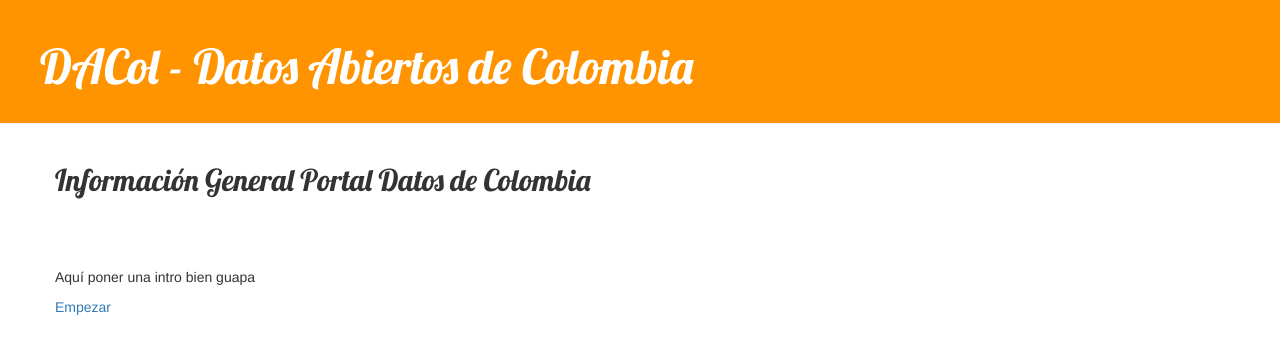
After one commit to dacolcode/portal, a Django app: template dacolweb/templates/portal/dataset_intro.html in a window 1280 px wide. The commit adds this page. Shown: the top 354 px of the page. Run offline with Django 3.2, Linux system fonts and the light colour scheme; the template is opened without the code that fills it, so the values that code supplies are empty; some libraries are stand-ins or nearby versions.

Commit message:
Se agrega página intro

```diff
--- a/dacolweb/templates/portal/dataset_general.html
+++ b/dacolweb/templates/portal/dataset_general.html
@@ -17,6 +17,7 @@
   {{ otro.timings}}
 </pre>
 
+
 <table class="table">
 {% for key in otro.results %}
   <tr>
@@ -33,4 +34,5 @@
 {% endfor %}
 </table>
 
+
 {% endblock %}
--- /dev/null
+++ b/dacolweb/templates/portal/dataset_intro.html
@@ -0,0 +1,14 @@
+{% extends 'portal/base.html' %}
+
+{% block content %}
+<div class="post">
+<h2>
+  Información General Portal Datos de Colombia
+</h2>
+
+</div>
+<p>Aquí poner una intro bien guapa</p>
+<a href="{% url 'dataset_general'%}">Empezar</a>
+
+
+{% endblock %}
--- a/dacolweb/urls.py
+++ b/dacolweb/urls.py
@@ -2,6 +2,7 @@ from django.urls import path
 from . import views
 
 urlpatterns = [
-    path('', views.dataset_general, name='dataset_general'),
+    path('', views.home, name='home'),
+    path('dataset', views.dataset_general, name='dataset_general'),
 	path('dataset/<str:uuid>/', views.dataset_detail, name='dataset_detail'),
 ]
```
Also changed, not shown: dacolweb/views.py (+8 -1 lines).
